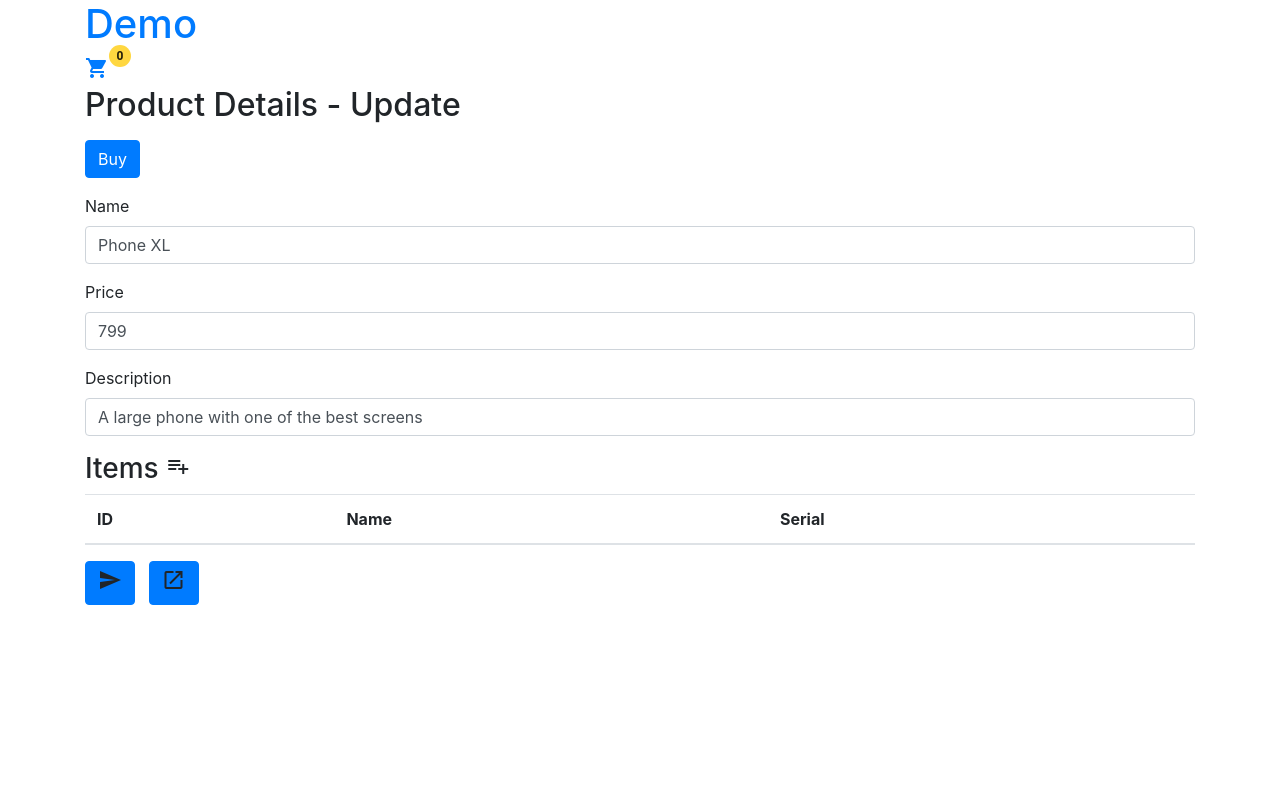
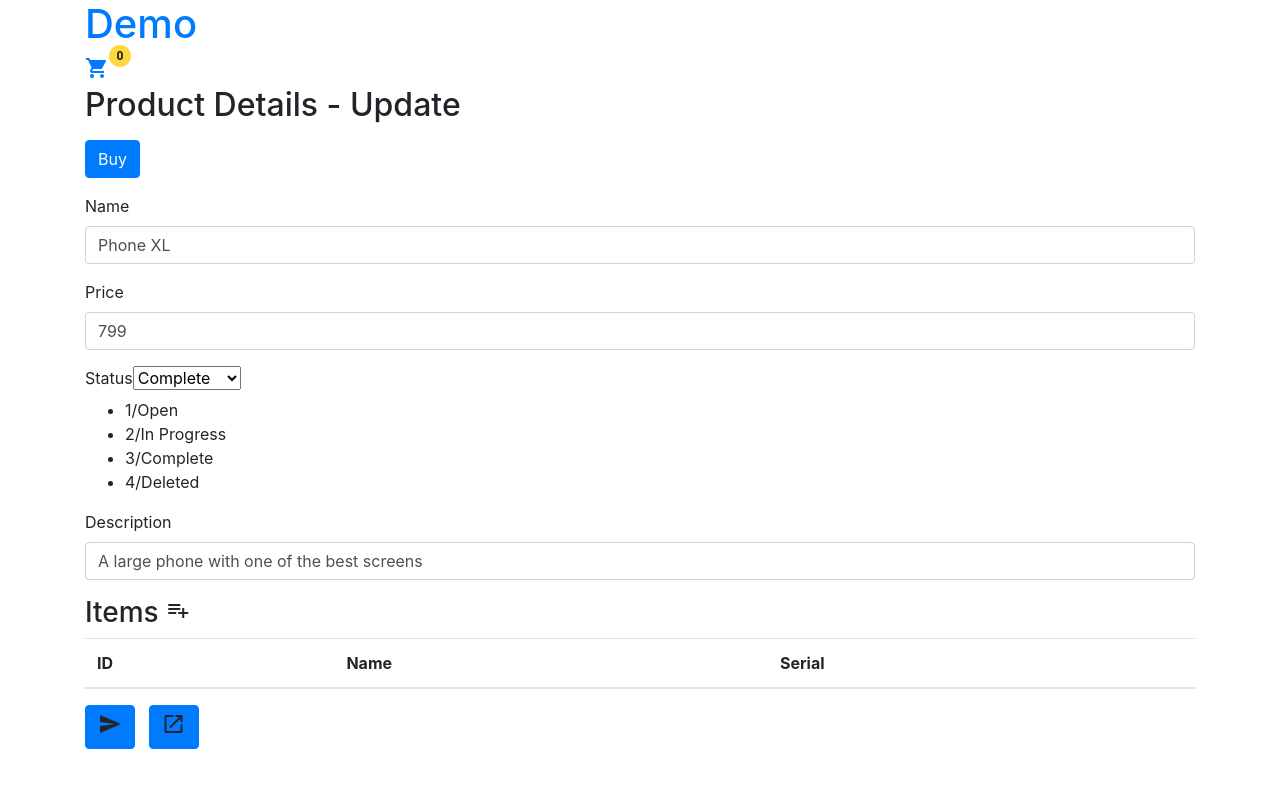
Before and after one commit to s2iwi2s/angular-demo-s2iwi2s, an Angular app: page /products/1 in a window 1280 px wide. Shown: the top 788 px of the page. Built offline with nearby package versions, Linux system fonts and the light colour scheme.

Commit message:
3 files modified

```diff
--- a/src/app/product-details/product-details.component.html
+++ b/src/app/product-details/product-details.component.html
@@ -16,6 +16,17 @@
   <div class="form-group">
     <label for="price">Price</label>
     <input type="text" formControlName="price" class="form-control" id="price" placeholder="Enter price">
+  </div>
+
+  <div class="form-group">
+    <label for="status">Status</label>
+     <select formControlName="status">
+       <option *ngFor="let stat of statusList" [ngValue]="stat.value">{{stat.name}}</option>
+     </select>
+
+    <ul>
+        <li *ngFor="let s of statusList">{{s.value + '/' + s.name}}</li>
+    </ul>
   </div>
 
   <div class="form-group">
--- a/src/app/product-details/product-details.component.ts
+++ b/src/app/product-details/product-details.component.ts
@@ -21,6 +21,12 @@ export class ProductDetailsComponent implements OnInit {
   currentProduct;
   productForm;
   formAction;
+  statusList = [
+        { name: 'Open', value: '1' },
+        { name: 'In Progress', value: '2' },
+        { name: 'Complete', value: '3' },
+        { name: 'Deleted', value: '4' },
+    ];
 
   constructor(
     private route: ActivatedRoute,
@@ -54,7 +60,8 @@ export class ProductDetailsComponent implements OnInit {
       productId: this.currentProduct.productId,
       name: this.currentProduct.name,
       price: this.currentProduct.price,
-      description: this.currentProduct.description
+      description: this.currentProduct.description,
+      status: this.currentProduct.status
     });
     //this.productForm = this.formBuilder.group(this.currentProduct);
   }
--- a/src/app/products.ts
+++ b/src/app/products.ts
@@ -3,7 +3,8 @@ export const products = [
     productId: '1',
     name: 'Phone XL',
     price: 799,
-    description: 'A large phone with one of the best screens'
+    description: 'A large phone with one of the best screens',
+    status: '3'
   },
   {
     productId: '2',
@@ -19,7 +20,9 @@ export const products = [
     productId: '3',
     name: 'Phone Standard',
     price: 299,
-    description: ''
+    description: '',
+    status: '1'
+
   }
 ];
 
```
